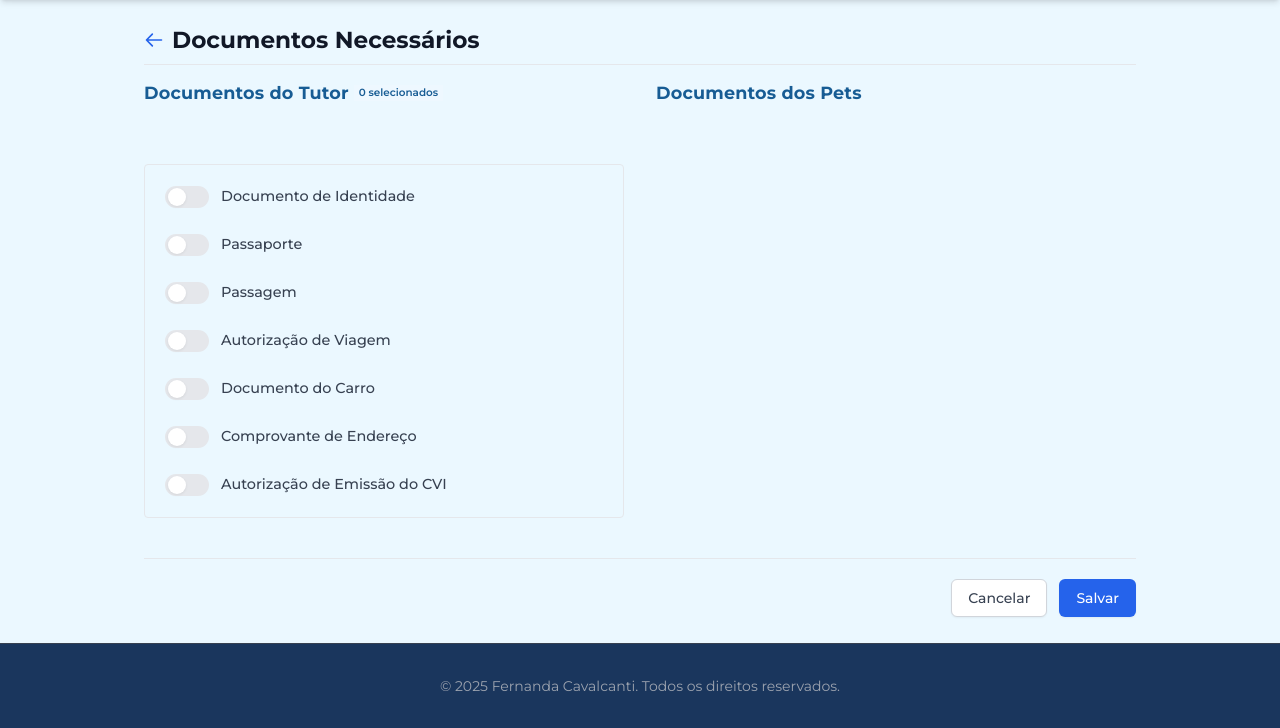
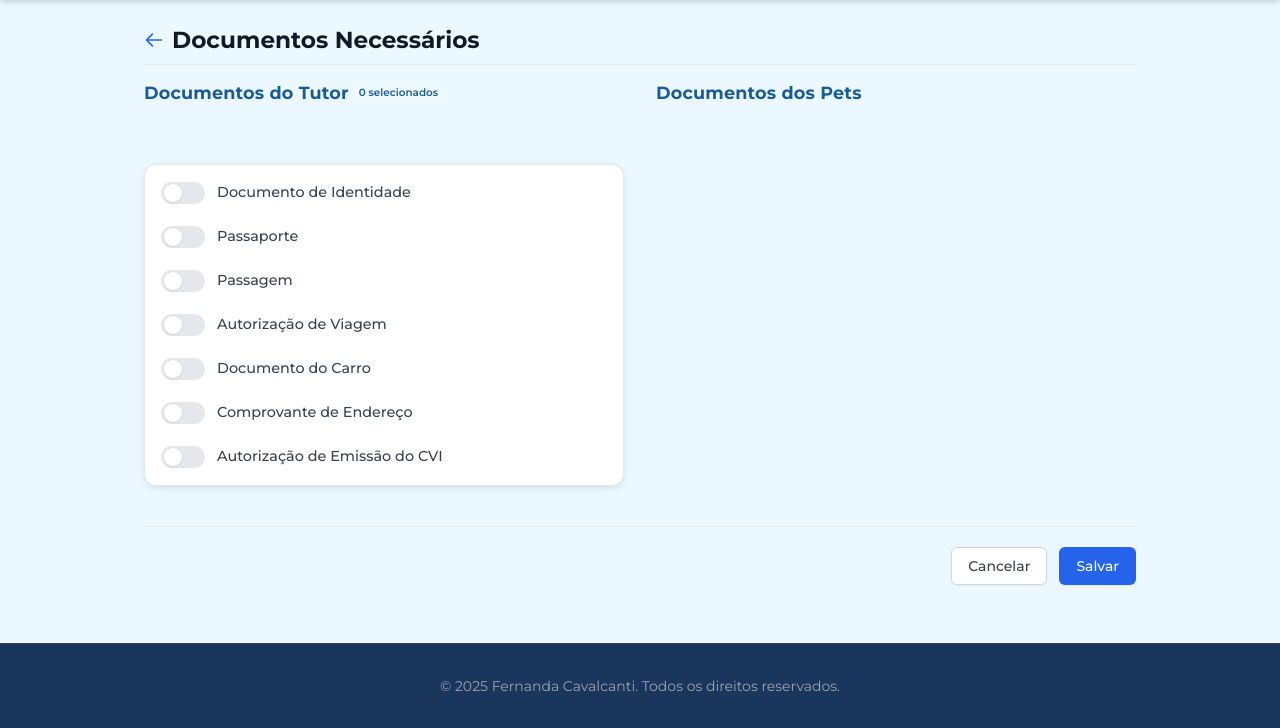
Before and after one commit to lucascust/petransport, a Flask app: template templates/admin_documentos_viagem.html in a window 1280 px wide. Shown: the part 72-800 px from the top of the page. Run offline with Flask 3, Linux system fonts and the light colour scheme; the template is opened without the code that fills it, so the values that code supplies are empty; the visitor is signed in with stand-in values (Sample User, id 1); some libraries are stand-ins or nearby versions.

Commit message:
UI Improvement

```diff
--- a/templates/admin_documentos_viagem.html
+++ b/templates/admin_documentos_viagem.html
@@ -17,8 +17,7 @@
 
   .doc-row.selected label span {
     color: #2A5271 !important;
-    font-weight: 500;
-    font-family: Roboto, sans-serif;
+    font-weight: 600;
   }
 
   .doc-row input[type="checkbox"]+div {
@@ -128,6 +127,14 @@
   h1.text-2xl {
     font-size: 1.45rem;
   }
+
+  /* Add white background and drop shadow to document cards */
+  .doc-card {
+    background: #fff;
+    box-shadow: 0 2px 8px 0 rgba(29, 117, 187, 0.08), 0 1.5px 4px 0 rgba(60, 60, 60, 0.06);
+    border-radius: 0.75rem;
+    border: 1px solid #e5e7eb;
+  }
 </style>
 <div class="max-w-5xl mx-auto p-4">
   <div class="flex items-center mb-2">
@@ -151,8 +158,8 @@
               <h4 class="section-title">Documentos do Tutor</h4>
               <span class="tutor-badge ml-2" id="tutor-selected-count">0 selecionados</span>
             </div>
-            <div class="border rounded p-3 mb-2">
-              <div class="space-y-2" id="tutor-doc-list">
+            <div class="doc-card mb-2 p-2">
+              <div class="space-y-1" id="tutor-doc-list">
                 {% set tutor_docs = [
                 ('identityDocument', 'Documento de Identidade'),
                 ('passport', 'Passaporte'),
@@ -200,8 +207,8 @@
             <div>
               {% for pet in pet_doc_selection %}
               <div class="pet-doc-list mb-6{% if not loop.first %} hidden{% endif %}" id="pet-doc-list-{{pet.id}}">
-                <div class="border rounded p-3 mb-2">
-                  <div class="space-y-2">
+                <div class="doc-card mb-2 p-2">
+                  <div class="space-y-1">
                     {% set all_pet_doc_types = [
                     ('vaccinationCard', 'Carteira de Vacinação'),
                     ('microchipCertificate', 'Certificado de Microchip'),
```
